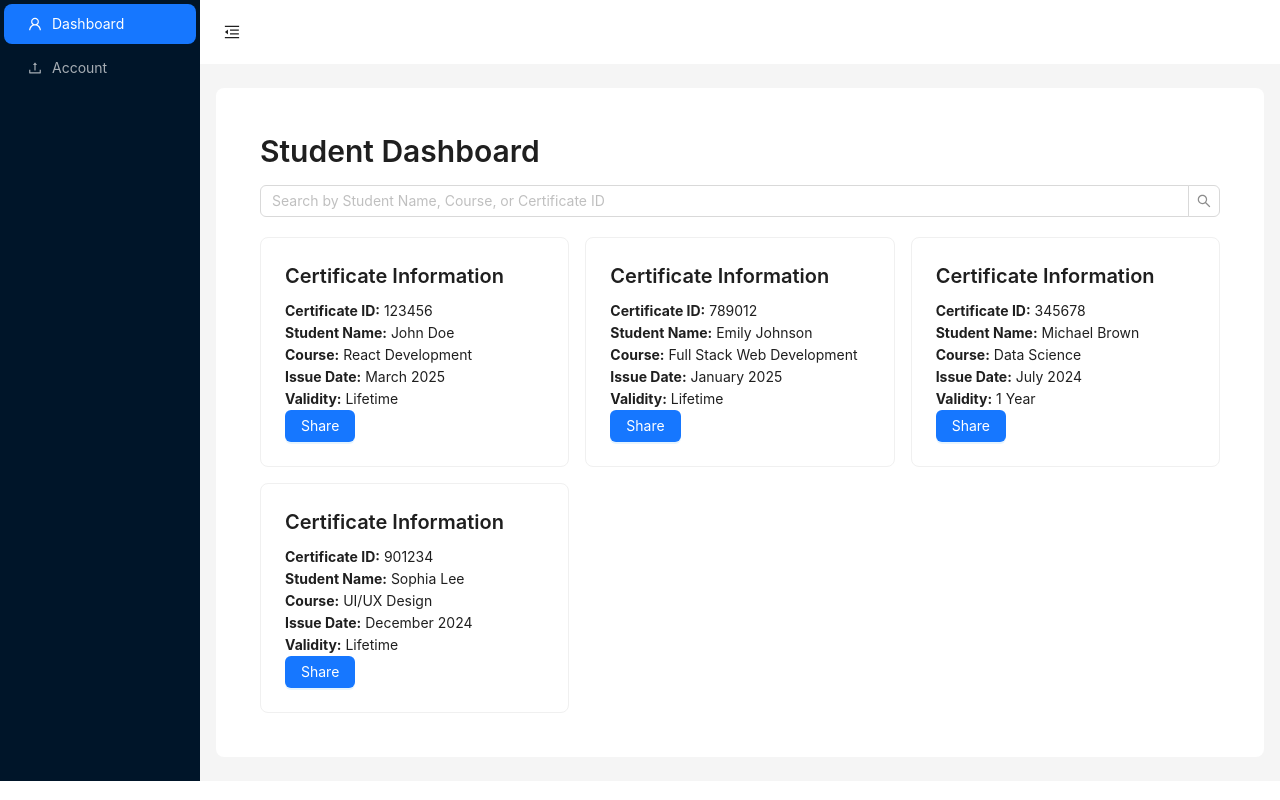
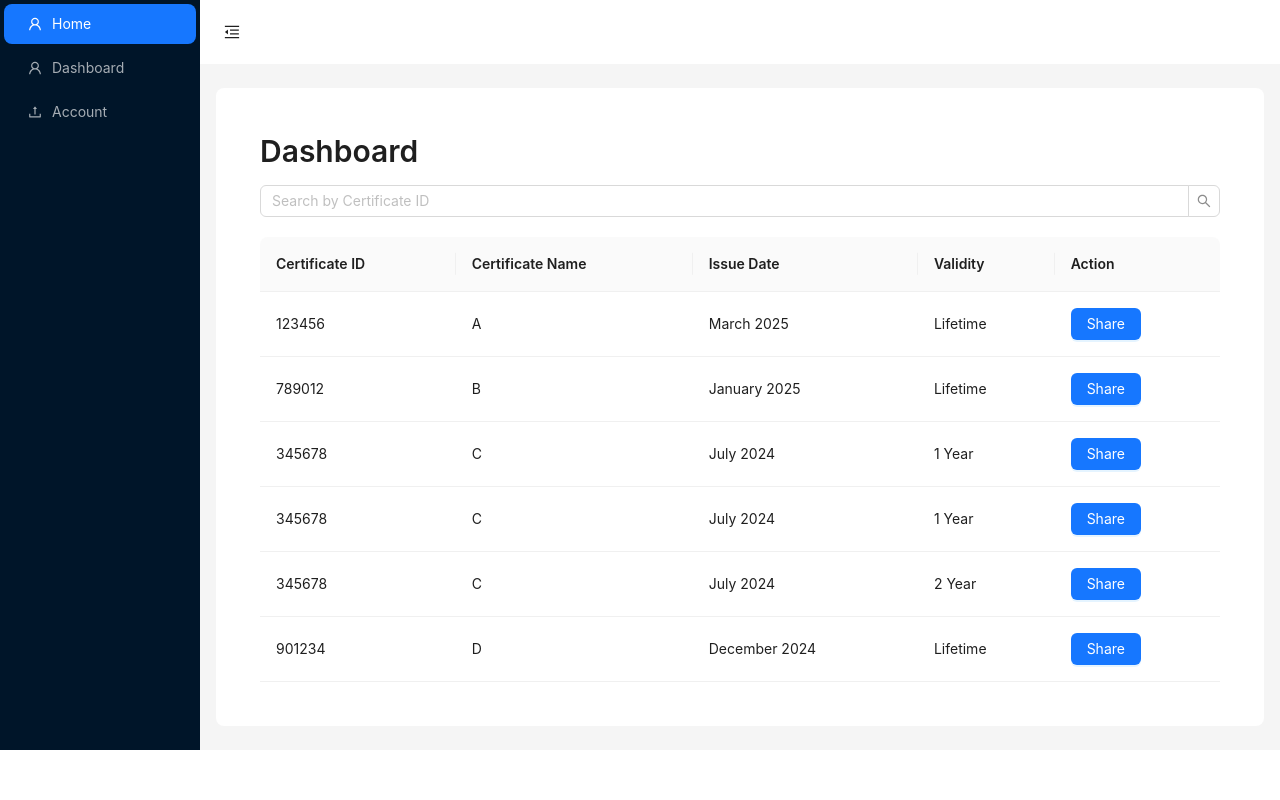
Before and after one commit to t-edu-blockchain/recipient, a Next.js app: page /dashboard in a window 1280 px wide. Built offline with nearby package versions, Linux system fonts and the light colour scheme; what @ant-design/nextjs-registry would draw is missing.

Commit message:
feat: home, dashboard

```diff
--- a/app/(authorized)/dashboard/page.tsx
+++ b/app/(authorized)/dashboard/page.tsx
@@ -1,6 +1,6 @@
 'use client';
 import React, { useState } from 'react';
-import { Button, Modal, QRCode, Card, Typography, Row, Col, Input } from 'antd';
+import { Button, Modal, QRCode, Table, Typography, Input} from 'antd';
 
 const { Title, Text } = Typography;
 const { Search } = Input;
@@ -8,8 +8,7 @@ const { Search } = Input;
 // Define types for certificate data
 interface Certificate {
   certificateId: string;
-  studentName: string;
-  course: string;
+  certificateName: string;
   issueDate: string;
   validity: string;
 }
@@ -23,83 +22,114 @@ const Dashboard: React.FC = () => {
   const certificates: Certificate[] = [
     {
       certificateId: '123456',
-      studentName: 'John Doe',
-      course: 'React Development',
+      certificateName: 'A',
       issueDate: 'March 2025',
       validity: 'Lifetime',
     },
     {
       certificateId: '789012',
-      studentName: 'Emily Johnson',
-      course: 'Full Stack Web Development',
+      certificateName: 'B',
       issueDate: 'January 2025',
       validity: 'Lifetime',
     },
     {
       certificateId: '345678',
-      studentName: 'Michael Brown',
-      course: 'Data Science',
+      certificateName: 'C',
       issueDate: 'July 2024',
       validity: '1 Year',
     },
     {
+      certificateId: '345678',
+      certificateName: 'C',
+      issueDate: 'July 2024',
+      validity: '1 Year',
+    },
+    {
+      certificateId: '345678',
+      certificateName: 'C',
+      issueDate: 'July 2024',
+      validity: '2 Year',
+    },
+    {
       certificateId: '901234',
-      studentName: 'Sophia Lee',
-      course: 'UI/UX Design',
+      certificateName: 'D',
       issueDate: 'December 2024',
       validity: 'Lifetime',
     },
   ];
 
+  // Columns definition for the Ant Design Table
+  const columns = [
+      {
+          title: 'Certificate ID',
+          dataIndex: 'certificateId',
+          key: 'certificateId',
+      },
+      {
+          title: 'Certificate Name',
+          dataIndex: 'certificateName',
+          key: 'certificateName',
+      },
+      {
+          title: 'Issue Date',
+          dataIndex: 'issueDate',
+          key: 'issueDate',
+      },
+      {
+          title: 'Validity',
+          dataIndex: 'validity',
+          key: 'validity',
+      },
+      {
+          title: 'Action',
+          key: 'action',
+          render: (text: any, record: Certificate) => (
+              <Button type="primary" onClick={() => handleShare(record)}>
+              Share
+              </Button>
+          ),
+      },
+  ];
+
   // Filter certificates based on the search query
   const filteredCertificates = certificates.filter(
-    (certificate) =>
-      certificate.studentName.toLowerCase().includes(searchQuery.toLowerCase()) ||
-      certificate.course.toLowerCase().includes(searchQuery.toLowerCase()) ||
+      (certificate) =>
+      certificate.certificateName.toLowerCase().includes(searchQuery.toLowerCase()) ||
       certificate.certificateId.includes(searchQuery)
   );
 
-  const showModal = (certificate: Certificate): void => {
-    setSelectedCertificate(certificate);
-    setIsModalOpen(true);
+  const handleShare = (certificate: Certificate): void => {
+      setSelectedCertificate(certificate);
+      setIsModalOpen(true);
   };
 
   const handleOk = (): void => {
-    setIsModalOpen(false);
+      setIsModalOpen(false);
   };
 
   const handleCancel = (): void => {
-    setIsModalOpen(false);
+      setIsModalOpen(false);
   };
 
   return (
     <div style={{ padding: '20px' }}>
-      <Title level={2}>Student Dashboard</Title>
+      <Title level={2}>Dashboard</Title>
+
 
       {/* Search Input */}
       <Search
-        placeholder="Search by Student Name, Course, or Certificate ID"
+        placeholder="Search by Certificate ID"
         onChange={(e) => setSearchQuery(e.target.value)}
         style={{ marginBottom: '20px', width: '100%' }}
       />
 
-      <Row gutter={[16, 16]}>
-        {filteredCertificates.map((certificate) => (
-          <Col key={certificate.certificateId} span={8}>
-            <Card>
-              <Title level={4}>Certificate Information</Title>
-              <p><strong>Certificate ID:</strong> {certificate.certificateId}</p>
-              <p><strong>Student Name:</strong> {certificate.studentName}</p>
-              <p><strong>Course:</strong> {certificate.course}</p>
-              <p><strong>Issue Date:</strong> {certificate.issueDate}</p>
-              <p><strong>Validity:</strong> {certificate.validity}</p>
-              <Button type="primary" onClick={() => showModal(certificate)}>
-                Share
-              </Button>
-            </Card>
-          </Col>
-        ))}
-      </Row>
+      {/* Table to display certificates */}
+      <Table
+        columns={columns}
+        dataSource={filteredCertificates}
+        rowKey="certificateId"
+        pagination={false} // Disable pagination, you can enable it if needed
+      />
 
       {selectedCertificate && (
         <Modal
@@ -110,11 +140,13 @@ const Dashboard: React.FC = () => {
           footer={[
             <Button key="back" onClick={handleCancel}>
               Close
-            </Button>
+            </Button>,
           ]}
         >
           <QRCode value={`https://example.com/certificate/${selectedCertificate.certificateId}`} />
-          <Text>Scan this QR code to view or share your certificate.</Text>
+          <div style={{ marginTop: '10px', display: 'flex', alignItems: 'center' }}>
+            <Text copyable>https://verify.com/{selectedCertificate.certificateId}</Text>
+          </div>
         </Modal>
       )}
     </div>
--- /dev/null
+++ b/app/(authorized)/home/page.tsx
@@ -0,0 +1,113 @@
+"use client"
+import { Typography, Statistic, Row, Col, Tooltip } from 'antd';
+import { Bar, BarChart, CartesianGrid, Legend, ResponsiveContainer, XAxis, YAxis } from 'recharts';
+import moment from 'moment'; // For date manipulation
+const { Title} = Typography;
+
+// Define types for certificate data
+interface Certificate {
+  certificateId: string;
+  certificateName: string;
+  issueDate: string;
+  expirationDate: string;  // Updated to a specific expiration date
+}
+
+// Helper function to check if certificate is expired
+const isExpired = (expirationDate: string, currentDate: moment.Moment) => {
+  return moment(expirationDate).isBefore(currentDate); // Return true if expired
+};
+
+export default function Home() {
+  const certificates: Certificate[] = [
+    {
+      certificateId: '123456',
+      certificateName: 'A',
+      issueDate: 'March 2025',
+      expirationDate: 'March 2025',  // Example of a certificate that expires in March 2025
+    },
+    {
+      certificateId: '789012',
+      certificateName: 'B',
+      issueDate: 'January 2025',
+      expirationDate: 'January 2025',  // Example of a certificate that expires in January 2025
+    },
+    {
+      certificateId: '345678',
+      certificateName: 'C',
+      issueDate: 'July 2024',
+      expirationDate: 'July 2024',  // Example of a certificate that expired in July 2024
+    },
+    {
+      certificateId: '345679',
+      certificateName: 'D',
+      issueDate: 'July 2023',
+      expirationDate: 'July 2024',  // Example of a certificate expiring in July 2024
+    },
+    {
+      certificateId: '901234',
+      certificateName: 'E',
+      issueDate: 'December 2024',
+      expirationDate: 'December 2024',  // Example of a certificate expiring in December 2024
+    },
+  ];
+
+  // Get current date for comparison
+  const currentDate = moment();
+
+  // Determine expired certificates
+  const expiredCertificates = certificates.filter((certificate) => {
+    return isExpired(certificate.expirationDate, currentDate); // Check if the certificate is expired
+  });
+
+  // Chart data for number of certificates per expiration date
+  const chartData = [
+    { name: 'Expired', certificates: expiredCertificates.length },
+    { name: 'Valid', certificates: certificates.length - expiredCertificates.length },
+  ];
+
+  return (
+    <div>
+      <Title level={2}>Overview</Title>
+
+      {/* General Statistics Section */}
+      <Row gutter={16}>
+        <Col span={8}>
+          <Statistic title="Total Certificates" value={certificates.length} />
+        </Col>
+        <Col span={8}>
+          <Statistic title="Valid Certificates" value={certificates.length - expiredCertificates.length} />
+        </Col>
+        <Col span={8}>
+          <Statistic title="Expired Certificates" value={expiredCertificates.length} />
+        </Col>
+      </Row>
+
+      <Title level={4} style={{ marginTop: '20px' }}>Certificate Expiration Breakdown</Title>
+      {/* Chart to show certificate expiration status */}
+      <ResponsiveContainer width="100%" height={300}>
+        <BarChart data={chartData}>
+          <CartesianGrid strokeDasharray="3 3" />
+          <XAxis dataKey="name" />
+          <YAxis />
+          <Tooltip />
+          <Legend />
+          <Bar dataKey="certificates" fill="#8884d8" />
+        </BarChart>
+      </ResponsiveContainer>
+
+      <Title level={4} style={{ marginTop: '20px' }}>Expired Certificates</Title>
+      {/* List expired certificates */}
+      {expiredCertificates.length > 0 ? (
+        <ul>
+          {expiredCertificates.map((certificate) => (
+            <li key={certificate.certificateId}>
+              {certificate.certificateName} (Expired on {moment(certificate.expirationDate).format('MMMM YYYY')})
+            </li>
+          ))}
+        </ul>
+      ) : (
+        <p>No expired certificates.</p>
+      )}
+    </div>
+  );
+}
--- a/app/(authorized)/layout.tsx
+++ b/app/(authorized)/layout.tsx
@@ -34,11 +34,17 @@ export default function DashboardLayout({
             {
               key: '1',
               icon: <UserOutlined />,
+              label: 'Home',
+              onClick: () => router.push('/home')
+            },
+            {
+              key: '2',
+              icon: <UserOutlined />,
               label: 'Dashboard',
               onClick: () => router.push('/dashboard')
             },
             {
-              key: '2',
+              key: '3',
               icon: <UploadOutlined />,
               label: 'Account',
               onClick: () => router.push('/account')
```
Also changed, not shown: app/(authorized)/account/page.tsx (+120 -3 lines).
